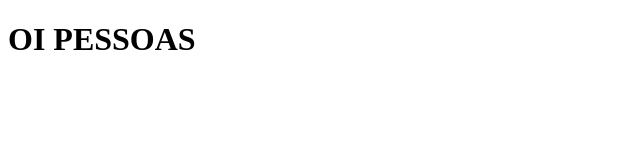
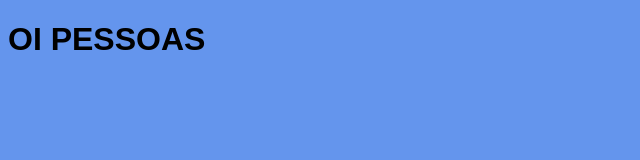
Before and after one commit to amandinha-gomes/primeiro-repo, a plain HTML site: page index.html in a window 1280 px wide. Shown: the whole page, without its empty margins (0-640 px from the left). Drawn offline with Linux system fonts and the light colour scheme.

Commit message:
pagina css

```diff
--- /dev/null
+++ b/estilo.css
@@ -0,0 +1,5 @@
+body{
+    background-color: cornflowerblue;
+    font-family: Arial, Helvetica, sans-serif;
+    font-size: 16px;
+}
--- a/index.html
+++ b/index.html
@@ -6,6 +6,7 @@
     <meta charset="UTF-8">
     <meta name="viewport" content="width=device-width, initial-scale=1.0">
     <title>GITHUB</title>
+    <link rel="stylesheet" href="./estilo.css">
 </head>
 
 <body>
```
